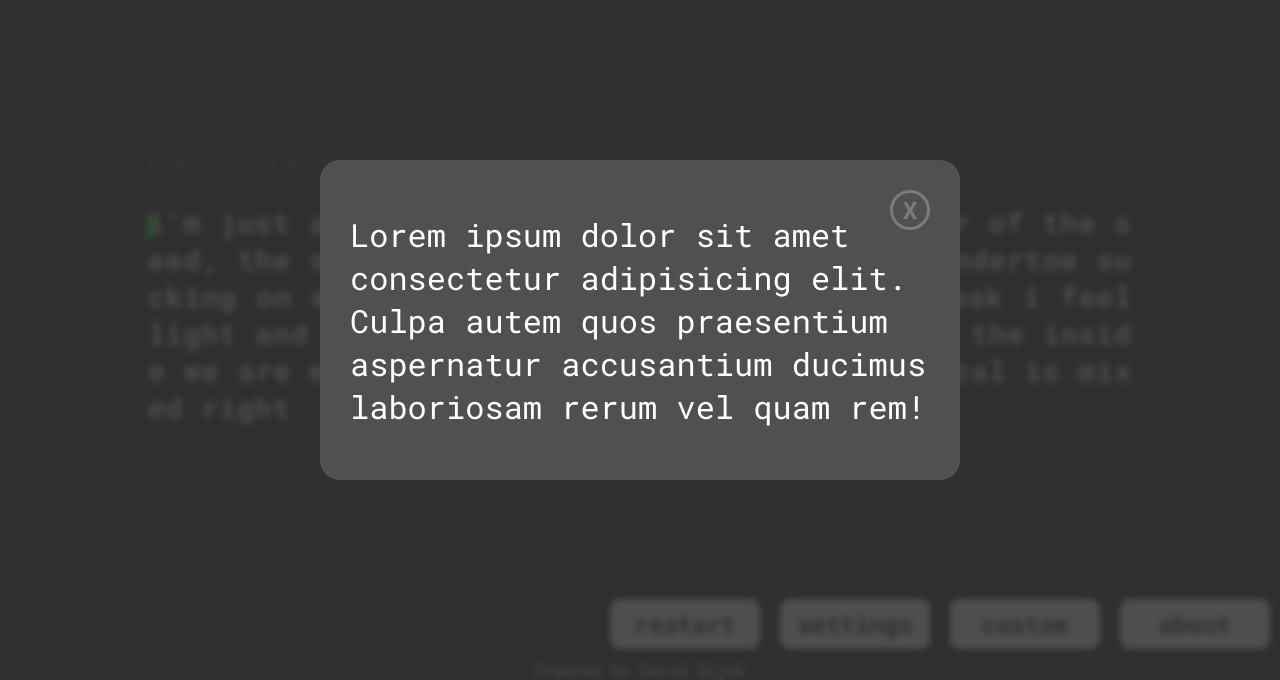
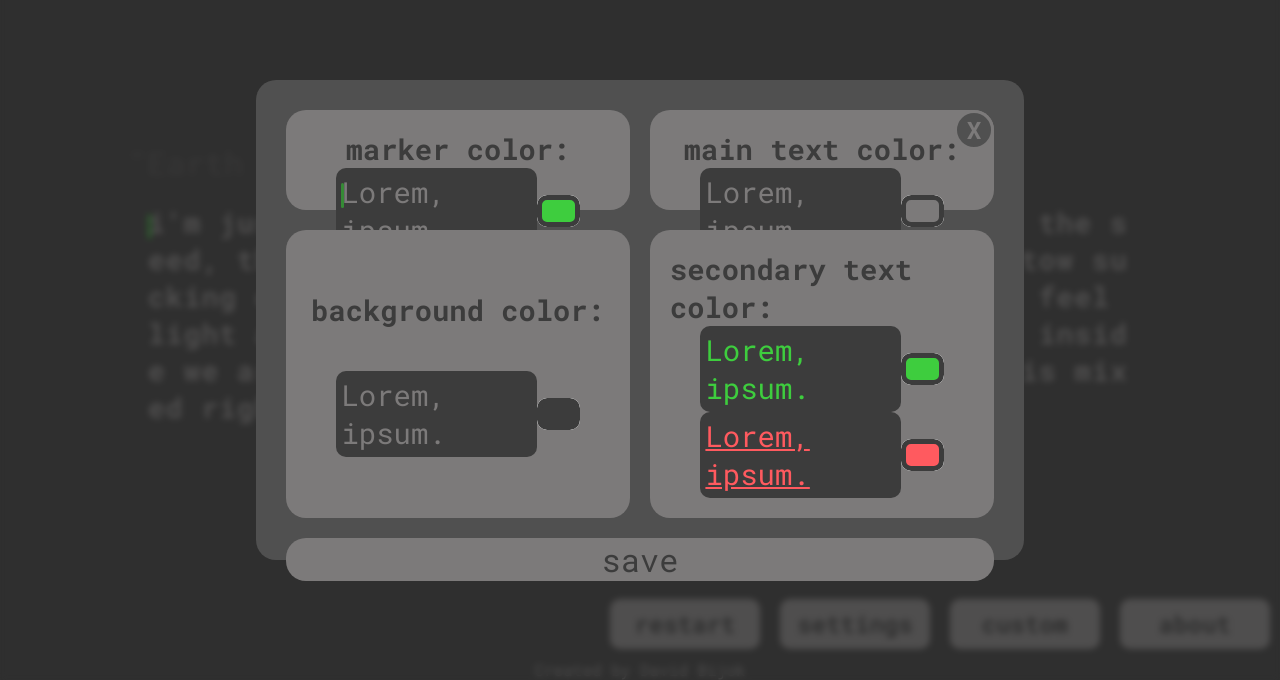
Before and after one commit to Liioan/typing-speed-test, a plain HTML site: page typing_speed_test/index.html in a window 1280 px wide. Both pictures are taken after a click on the button "settings". Shown: the part 120-800 px from the top of the page. Drawn offline with Linux system fonts and the light colour scheme.

Commit message:
Add files via upload

```diff
--- a/typing_speed_test/index.html
+++ b/typing_speed_test/index.html
@@ -47,9 +47,41 @@
     <div class="settings-wrapper hidden" style="opacity: 0;">
         <div class="settings animation">
             <button class="close-settings">X</button>
-            <div class="settings-desc">
-                Lorem ipsum dolor sit amet consectetur adipisicing elit. Culpa autem quos praesentium aspernatur accusantium ducimus laboriosam rerum vel quam rem!
-            </div>
+            <form class="settings-desc">
+                    <div class="setting">
+                        <h3 class="setting-title">marker color:</h3>
+                        <div class="setting-wrapper">
+                            <p class="dummy-text"><span class="active">L</span>orem, ipsum.</p>
+                            <input type="color" name="" id="" value="#3ECD3E">
+                        </div>
+                    </div>
+                    <div class="setting">
+                        <h3 class="setting-title">main text color:</h3>
+                        <div class="setting-wrapper">
+                            <p class="dummy-text">Lorem, ipsum.</p>
+                            <input type="color" name="" id="" value="#7C7A7A">
+                        </div>
+                    </div>
+                    <div class="setting">
+                        <h3 class="setting-title">background color:</h3>
+                        <div class="setting-wrapper">
+                            <p class="dummy-text">Lorem, ipsum.</p>
+                            <input type="color" name="" id="" value="#3C3C3C">
+                        </div>
+                    </div>
+                    <div class="setting">
+                        <h3 class="setting-title">secondary text color:</h3>
+                        <div class="setting-wrapper">
+                            <p class="dummy-text"><span class="correct">Lorem, ipsum.</span></p>
+                            <input type="color" name="" id="" value="#3ECD3E">
+                        </div>
+                        <div class="setting-wrapper">
+                            <p class="dummy-text"><span class="incorrect">Lorem, ipsum.</span></p>
+                            <input type="color" name="" id="" value="#FF5A5F">
+                        </div>
+                    </div>
+                    <input type="submit" value="save">
+            </form>
         </div>
     </div>
 
--- a/typing_speed_test/style.css
+++ b/typing_speed_test/style.css
@@ -29,6 +29,27 @@
   background: #3ecd3e;
 }
 
+input[type="color"] {
+	-webkit-appearance: none;
+	border: none;
+	width: 50px;
+	height: 32px;
+  border-radius: 10px;
+}
+
+input[type="color"]::-webkit-color-swatch-wrapper {
+	padding: 0px;
+  border-radius: 10px;
+}
+
+input[type="color"]::-webkit-color-swatch {
+	border: 5px solid #3C3C3C;
+  border-radius: 10px;
+}
+
+input[type="color"]:hover{
+  cursor: pointer;
+}
 
 *::selection{
   background-color: #3ecd3e;
@@ -97,14 +118,14 @@ footer{
   max-height: 400px;
   font-weight: 700;
   font-size: 28px;
-  text-align: justify;
   letter-spacing: 1px;
   word-break: break-all;
+  max-width: 100%;
   overflow: auto;
 }
 
 span{
-  transition: none;
+  transition: 0.1s;
 }
 
 .title-band{
@@ -129,7 +150,7 @@ span{
   position: relative;
 }
 
-span.active::before{
+.active::before{
     position: absolute;
     top: 10px;
     z-index: 3;
@@ -200,7 +221,7 @@ span.active::before{
     backdrop-filter: blur(3px);
 }
 
-.about, .settings{
+.about{
     position: relative;
     background-color: #505050;
     width: 50vw;
@@ -224,6 +245,18 @@ span.active::before{
   transition: all 0.5s;
 }
 
+.settings{
+  position: relative;
+  background-color: #505050;
+  width: 60vw;
+  height: 60vh;
+  border-radius: 20px;
+  display: flex;
+  justify-content: center;
+  align-items: center;
+  transition: all 0.5s;
+}
+
 .about-desc, .settings-desc, .custom-desc{
     color: white;
     padding: 30px;
@@ -237,6 +270,55 @@ span.active::before{
   justify-content: space-around;
   align-items: center;
   flex-direction: column;
+}
+
+.settings-desc{
+  height: 100%;
+  display: grid;
+  grid-template-columns: repeat(2, 1fr);
+  grid-template-rows: minmax(100px, auto);
+  grid-gap: 20px;
+}
+
+.setting{
+  background-color: #7c7a7a;
+  border-radius: 20px;
+  display: flex;
+  flex-direction: column;
+  justify-content: space-evenly;
+  align-items: center;
+  padding: 20px;
+}
+
+.setting-wrapper{
+  display: flex;
+  /* flex-direction: column; */
+  width: 80%;
+  align-items: center;
+  justify-content: space-between;
+}
+
+.setting-title{
+  font-size: 0.9em;
+  color: #3C3C3C;
+}
+
+.dummy-text{
+  background-color: #3C3C3C;
+  color: #7c7a7a;
+  padding: 5px;
+  border-radius: 10px;
+  font-size: 29px;
+}
+
+input[type="submit"]{
+  grid-column: 1/3;
+  color: #3C3C3C;
+  background-color: #7c7a7a;
+  border: none;
+  border-radius: 20px;
+  cursor: pointer;
+  font-size: 1em;
 }
 
 .close-about, .close-settings, .close-custom{
```
